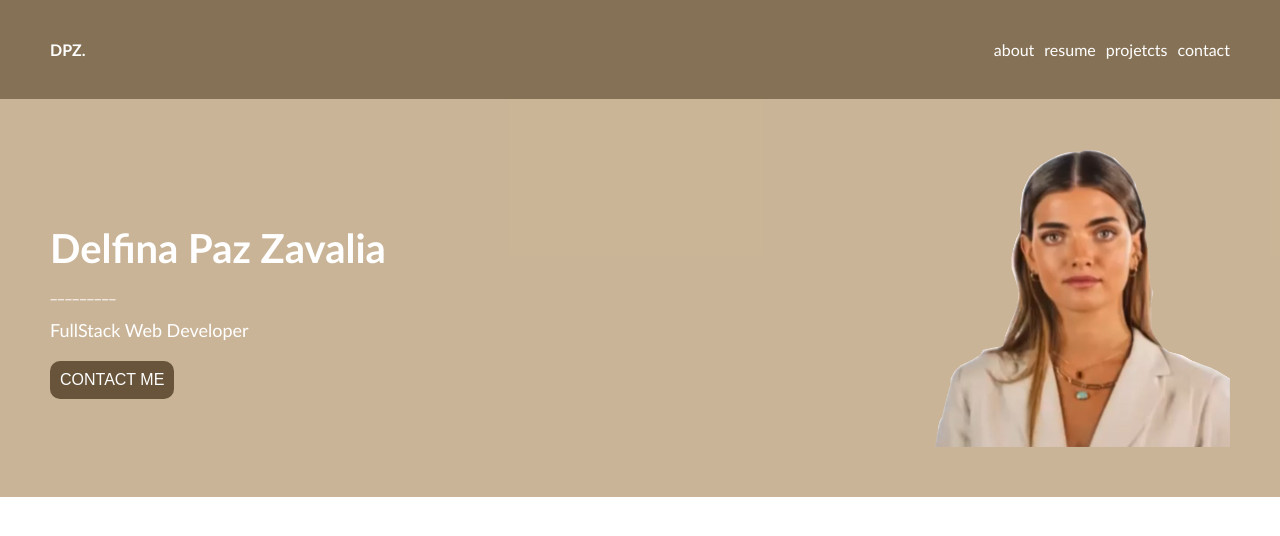
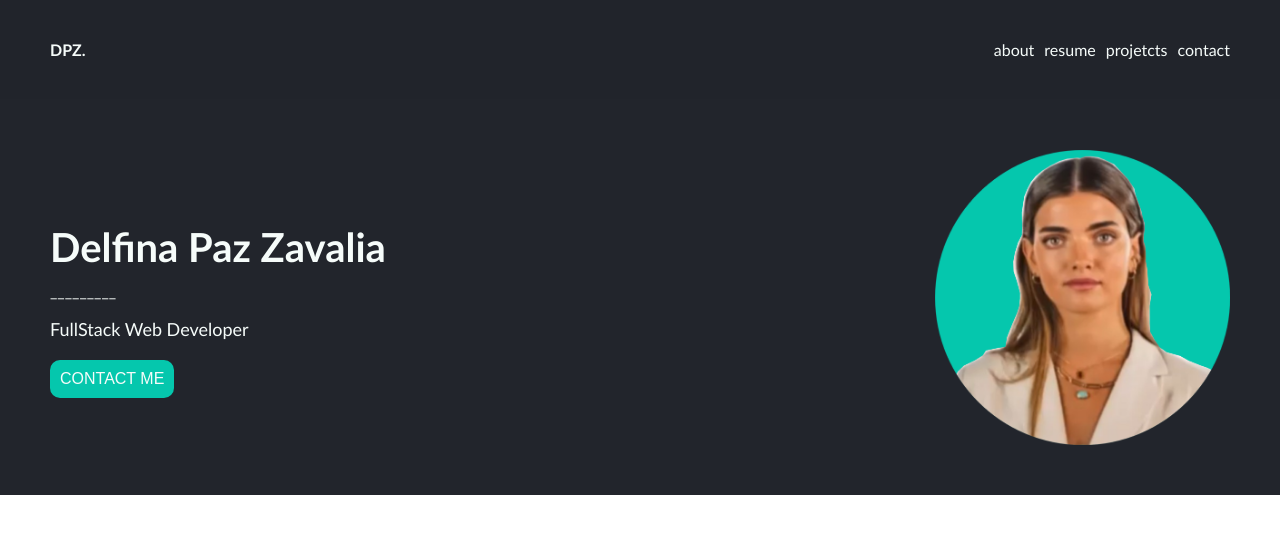
Before and after one commit to delfinapazzavalia/Portfolio, a React (Create React App) app: page / in a window 1280 px wide. Shown: the top 536 px of the page. Built offline with nearby package versions, Linux system fonts and the light colour scheme.

Commit message:
cambio imagen y colores

```diff
--- a/src/components/Home.css
+++ b/src/components/Home.css
@@ -1,11 +1,11 @@
 .home {
-  background-color: rgba(180, 149, 107, 0.7);
+  background-color: #22252C;
   display: flex;
   justify-content: center;
   align-items: center;
   padding: 150px 50px;
   padding-bottom: 50px;
-  color: white;
+  color: #F6FCFA;
 }
 
 .home-left {
@@ -36,18 +36,18 @@
 }
 
 .my-button {
-  background-color: rgb(104, 84, 58);
-  color: white;
+  background-color: #05C7AD;
+  color: #F6FCFA;
   border-radius: 10px;
   border-style: hidden;
 
   transition: background-color 0.3s ease;
-  width: %;
+
   padding: 10px;
   font-size: 1em;
 }
 .my-button:hover {
-  background-color: rgb(61, 49, 34);
+  background-color: #027D6D;
 }
 
 @media (max-width: 900px) {
--- a/src/components/Home.jsx
+++ b/src/components/Home.jsx
@@ -1,6 +1,6 @@
 import React from 'react';
 import './Home.css';
-import perfil from '../imagenes/perfil.png';
+import perfil from '../imagenes/perfildelfi.png';
 
 const Home = () => {
   return (
--- a/src/components/Navbar.css
+++ b/src/components/Navbar.css
@@ -4,8 +4,8 @@
   }
 
   .navbar {
-    background-color: rgba(104, 84, 58, 0.7);
-    color: white;
+    background-color: #22252cb2;
+    color: #F6FCFA;
     display: flex;
     justify-content: space-between;
     align-items: center;
@@ -23,7 +23,7 @@
 
   .navbar-right a {
     margin-left: 10px;
-    color: white;
+    color:#F6FCFA;
     text-decoration: none;
   }
 
```
Also changed, not shown: src/imagenes/perfil.png (deleted), src/imagenes/perfildelfi.png (added).
